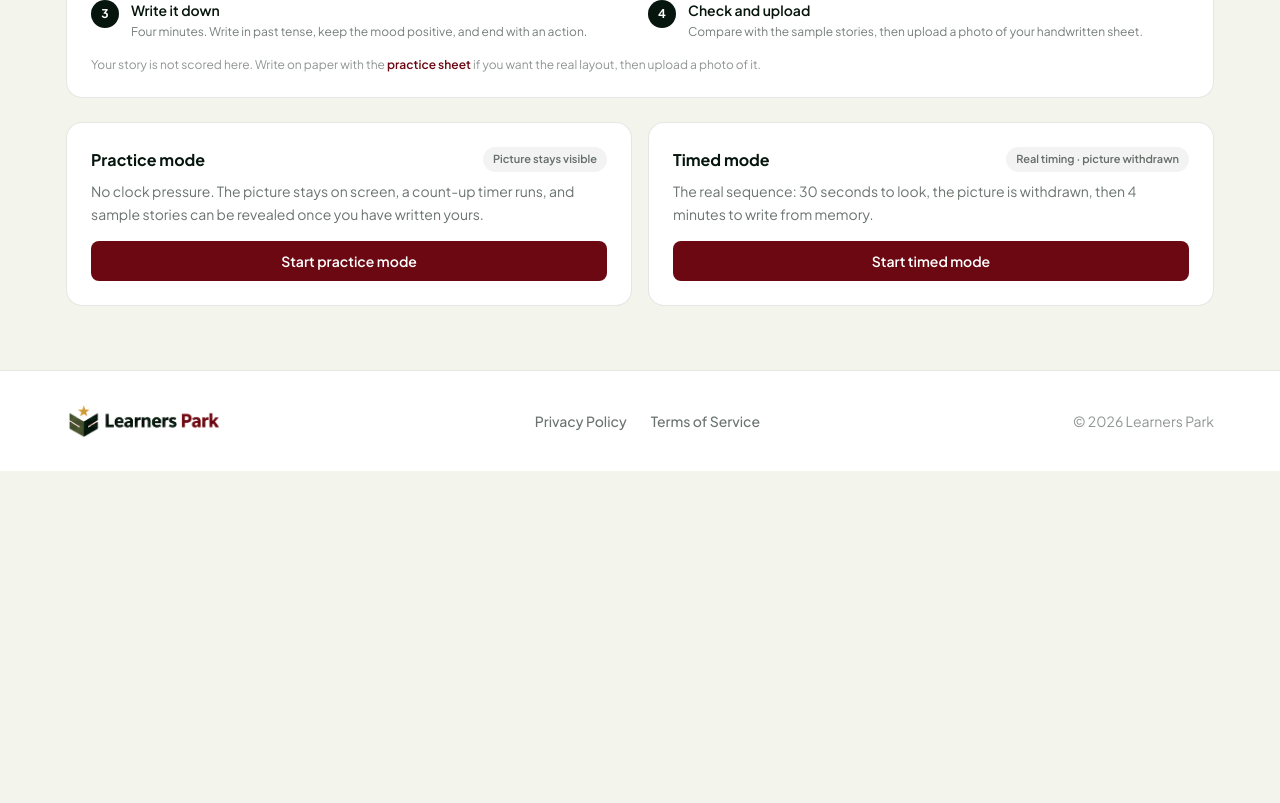
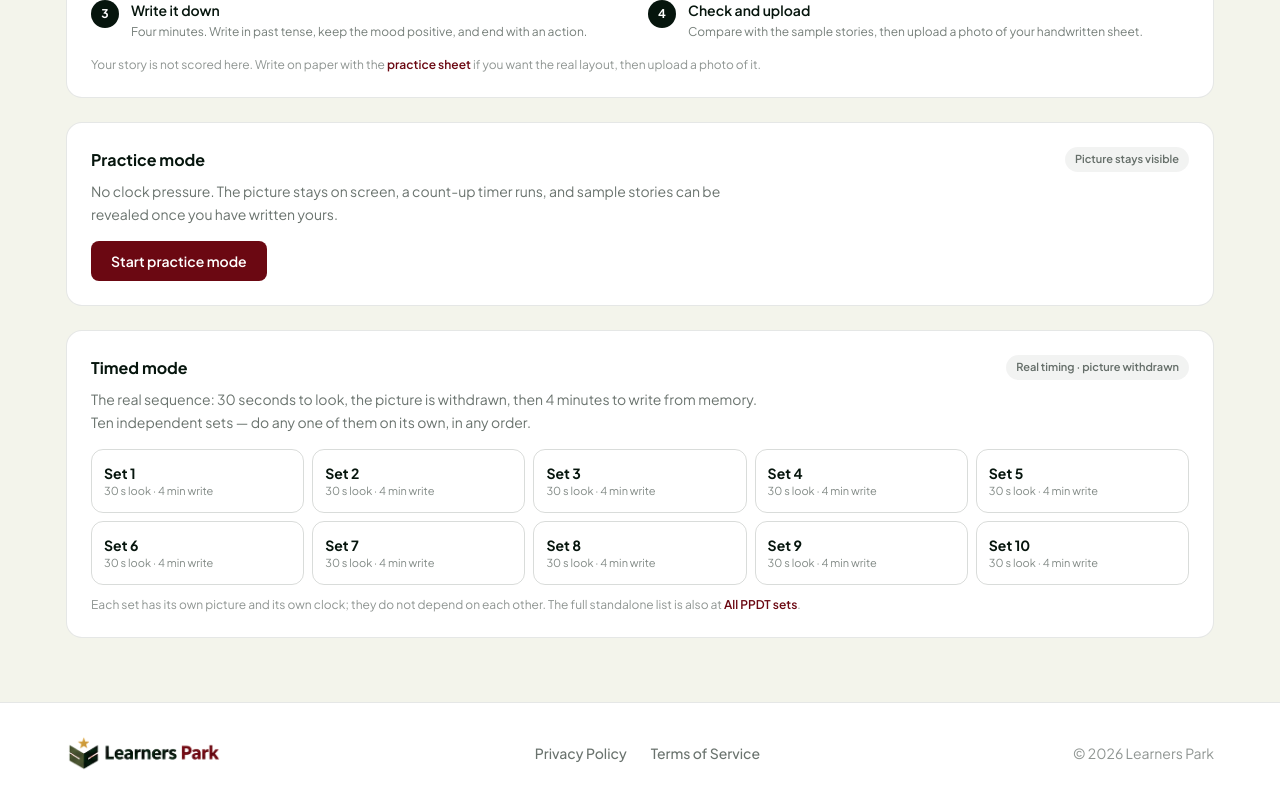
Before and after one commit to amansaroj2304/LearnersPark-2.0, a Next.js app: page /ppdt/practice in a window 1280 px wide. Shown: the part 480-1283 px from the top of the page. Before the commit the page ends 951 px from the top, so only its background shows below. Built offline with nearby package versions, Linux system fonts and the light colour scheme; no server answers.

Commit message:
PPDT practice: timed mode lists all ten independent sets (#14)
Co-authored-by: amansaroj2304 <3.10095508e+08+amansaroj2304@users.noreply.github.com>

```diff
--- a/src/app/ppdt/practice/page.tsx
+++ b/src/app/ppdt/practice/page.tsx
@@ -5,10 +5,18 @@ import { Container } from "@/components/ui/container";
 import { SiteHeader } from "@/components/layout/site-header";
 import { SiteFooter } from "@/components/layout/site-footer";
 import { PracticeHub } from "@/components/ppdt/practice-hub";
-import { PRACTICE } from "@/lib/ppdt/config";
+import { PRACTICE, SETS } from "@/lib/ppdt/config";
 
 export default function PpdtPracticePage() {
-  const available = fs.existsSync(path.join(process.cwd(), "public", PRACTICE.image));
+  const available = (image: string) => fs.existsSync(path.join(process.cwd(), "public", image));
+  const sets = SETS.map((s) => ({
+    slug: s.slug,
+    title: s.title,
+    image: s.image,
+    alt: `${s.title} picture`,
+    available: available(s.image),
+  }));
+
   return (
     <>
       <SiteHeader />
@@ -20,15 +28,16 @@ export default function PpdtPracticePage() {
             Write your first story
           </h1>
           <p className="mt-2 max-w-2xl text-sm text-ink/60">
-            Read the four steps, pick a mode, and the picture opens with its timer. When you are done you can
-            upload a photo of your handwritten sheet.
+            Read the four steps, pick practice mode or any one of the ten timed sets, and the picture opens
+            with its timer. When you are done you can upload a photo of your handwritten sheet.
           </p>
           <div className="mt-6">
             <PracticeHub
               image={PRACTICE.image}
               alt={PRACTICE.alt}
-              imageAvailable={available}
+              imageAvailable={available(PRACTICE.image)}
               samples={PRACTICE.samples}
+              sets={sets}
             />
           </div>
         </Container>
--- a/src/components/ppdt/practice-hub.tsx
+++ b/src/components/ppdt/practice-hub.tsx
@@ -1,10 +1,13 @@
 "use client";
 
+import Link from "next/link";
 import { useState } from "react";
 import type { PpdtSample } from "@/lib/ppdt/config";
 import { PpdtRunner } from "@/components/ppdt/runner";
 
 type Mode = "practice" | "timed";
+
+export type HubSet = { slug: string; title: string; image: string; alt: string; available: boolean };
 
 const STEPS = [
   ["Look at the picture", "30 seconds in the real test. Count the characters, note their age, sex and mood."],
@@ -13,60 +16,49 @@ const STEPS = [
   ["Check and upload", "Compare with the sample stories, then upload a photo of your handwritten sheet."],
 ] as const;
 
-const TILES: { id: Mode; title: string; tag: string; body: string; cta: string }[] = [
-  {
-    id: "practice",
-    title: "Practice mode",
-    tag: "Picture stays visible",
-    body: "No clock pressure. The picture stays on screen, a count-up timer runs, and sample stories can be revealed once you have written yours.",
-    cta: "Start practice mode",
-  },
-  {
-    id: "timed",
-    title: "Timed mode",
-    tag: "Real timing · picture withdrawn",
-    body: "The real sequence: 30 seconds to look, the picture is withdrawn, then 4 minutes to write from memory.",
-    cta: "Start timed mode",
-  },
-];
-
 export function PracticeHub({
   image,
   alt,
   imageAvailable,
   samples,
+  sets,
 }: {
   image: string;
   alt: string;
   imageAvailable: boolean;
   samples: PpdtSample[];
+  sets: HubSet[];
 }) {
-  const [mode, setMode] = useState<Mode | null>(null);
+  const [choice, setChoice] = useState<{ mode: Mode; set?: HubSet } | null>(null);
 
-  if (mode) {
+  if (choice) {
+    const isTimed = choice.mode === "timed";
+    const set = choice.set;
     return (
       <div>
         <div className="mb-4 flex flex-wrap items-center justify-between gap-3">
           <p className="text-sm font-semibold text-ink/60">
-            {mode === "practice" ? "Practice mode — picture stays visible" : "Timed mode — 30 s look, 4 min write"}
+            {isTimed && set
+              ? `Timed mode — ${set.title} · 30 s look, 4 min write`
+              : "Practice mode — picture stays visible"}
           </p>
           <button
             type="button"
-            onClick={() => setMode(null)}
+            onClick={() => setChoice(null)}
             className="h-9 rounded-lg border border-ink/15 px-4 text-sm font-semibold text-ink hover:bg-ink/5"
           >
             Change mode
           </button>
         </div>
         <PpdtRunner
-          key={mode}
-          title={mode === "practice" ? "PPDT practice" : "PPDT timed practice"}
-          image={image}
-          alt={alt}
-          imageAvailable={imageAvailable}
-          mode={mode}
+          key={`${choice.mode}-${set?.slug ?? "practice"}`}
+          title={isTimed && set ? set.title : "PPDT practice"}
+          image={set ? set.image : image}
+          alt={set ? set.alt : alt}
+          imageAvailable={set ? set.available : imageAvailable}
+          mode={choice.mode}
           samples={samples}
-          setSlug="practice"
+          setSlug={set ? set.slug : "practice"}
           autoStart
         />
       </div>
@@ -99,24 +91,60 @@ export function PracticeHub({
         </p>
       </section>
 
-      <section aria-label="Choose a practice mode" className="grid gap-4 sm:grid-cols-2">
-        {TILES.map((t) => (
-          <article key={t.id} className="flex flex-col rounded-2xl border border-ink/10 bg-white p-5 sm:p-6">
-            <div className="flex items-center justify-between gap-3">
-              <h3 className="text-base font-bold text-ink">{t.title}</h3>
-              <span className="rounded-full bg-ink/5 px-2.5 py-1 text-[11px] font-semibold text-ink/60">{t.tag}</span>
-            </div>
-            <p className="mt-2 flex-1 text-sm leading-relaxed text-ink/60">{t.body}</p>
+      <section aria-label="Practice mode" className="rounded-2xl border border-ink/10 bg-white p-5 sm:p-6">
+        <div className="flex flex-wrap items-center justify-between gap-3">
+          <h2 className="text-base font-bold text-ink">Practice mode</h2>
+          <span className="rounded-full bg-ink/5 px-2.5 py-1 text-[11px] font-semibold text-ink/60">
+            Picture stays visible
+          </span>
+        </div>
+        <p className="mt-2 max-w-2xl text-sm leading-relaxed text-ink/60">
+          No clock pressure. The picture stays on screen, a count-up timer runs, and sample stories can be
+          revealed once you have written yours.
+        </p>
+        <button
+          type="button"
+          onClick={() => setChoice({ mode: "practice" })}
+          disabled={!imageAvailable}
+          className="mt-4 inline-flex h-10 items-center justify-center rounded-lg bg-crimson px-5 text-sm font-semibold text-white hover:bg-crimson-shape disabled:cursor-not-allowed disabled:opacity-40"
+        >
+          {imageAvailable ? "Start practice mode" : "Picture not uploaded yet"}
+        </button>
+      </section>
+
+      <section aria-label="Timed mode sets" className="rounded-2xl border border-ink/10 bg-white p-5 sm:p-6">
+        <div className="flex flex-wrap items-center justify-between gap-3">
+          <h2 className="text-base font-bold text-ink">Timed mode</h2>
+          <span className="rounded-full bg-ink/5 px-2.5 py-1 text-[11px] font-semibold text-ink/60">
+            Real timing · picture withdrawn
+          </span>
+        </div>
+        <p className="mt-2 max-w-2xl text-sm leading-relaxed text-ink/60">
+          The real sequence: 30 seconds to look, the picture is withdrawn, then 4 minutes to write from
+          memory. Ten independent sets — do any one of them on its own, in any order.
+        </p>
+        <div className="mt-4 grid grid-cols-2 gap-2 sm:grid-cols-3 lg:grid-cols-5">
+          {sets.map((s) => (
             <button
+              key={s.slug}
               type="button"
-              onClick={() => setMode(t.id)}
-              disabled={!imageAvailable}
-              className="mt-4 inline-flex h-10 items-center justify-center rounded-lg bg-crimson px-5 text-sm font-semibold text-white hover:bg-crimson-shape disabled:cursor-not-allowed disabled:opacity-40"
+              onClick={() => setChoice({ mode: "timed", set: s })}
+              disabled={!s.available}
+              className="flex h-16 flex-col items-start justify-center rounded-xl border border-ink/15 px-3 text-left transition hover:border-crimson hover:bg-crimson/[0.04] disabled:cursor-not-allowed disabled:opacity-40"
             >
-              {imageAvailable ? t.cta : "Picture not uploaded yet"}
+              <span className="text-sm font-bold text-ink">{s.title.replace("PPDT Test ", "")}</span>
+              <span className="text-[11px] text-ink/50">30 s look · 4 min write</span>
             </button>
-          </article>
-        ))}
+          ))}
+        </div>
+        <p className="mt-3 text-xs text-ink/45">
+          Each set has its own picture and its own clock; they do not depend on each other. The full
+          standalone list is also at{" "}
+          <Link href="/ppdt/sets" className="font-semibold text-crimson hover:underline">
+            All PPDT sets
+          </Link>
+          .
+        </p>
       </section>
     </div>
   );
```
